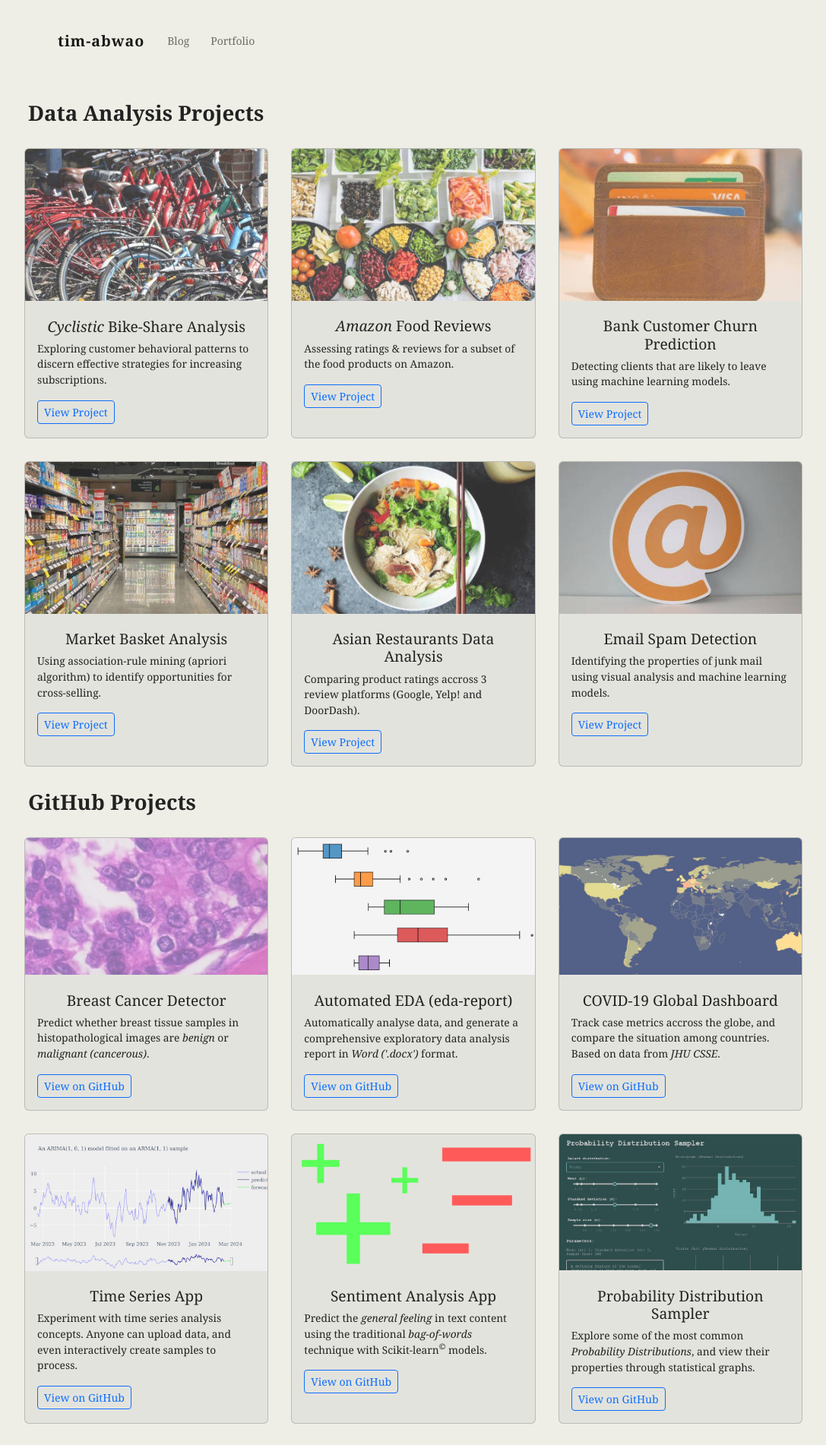
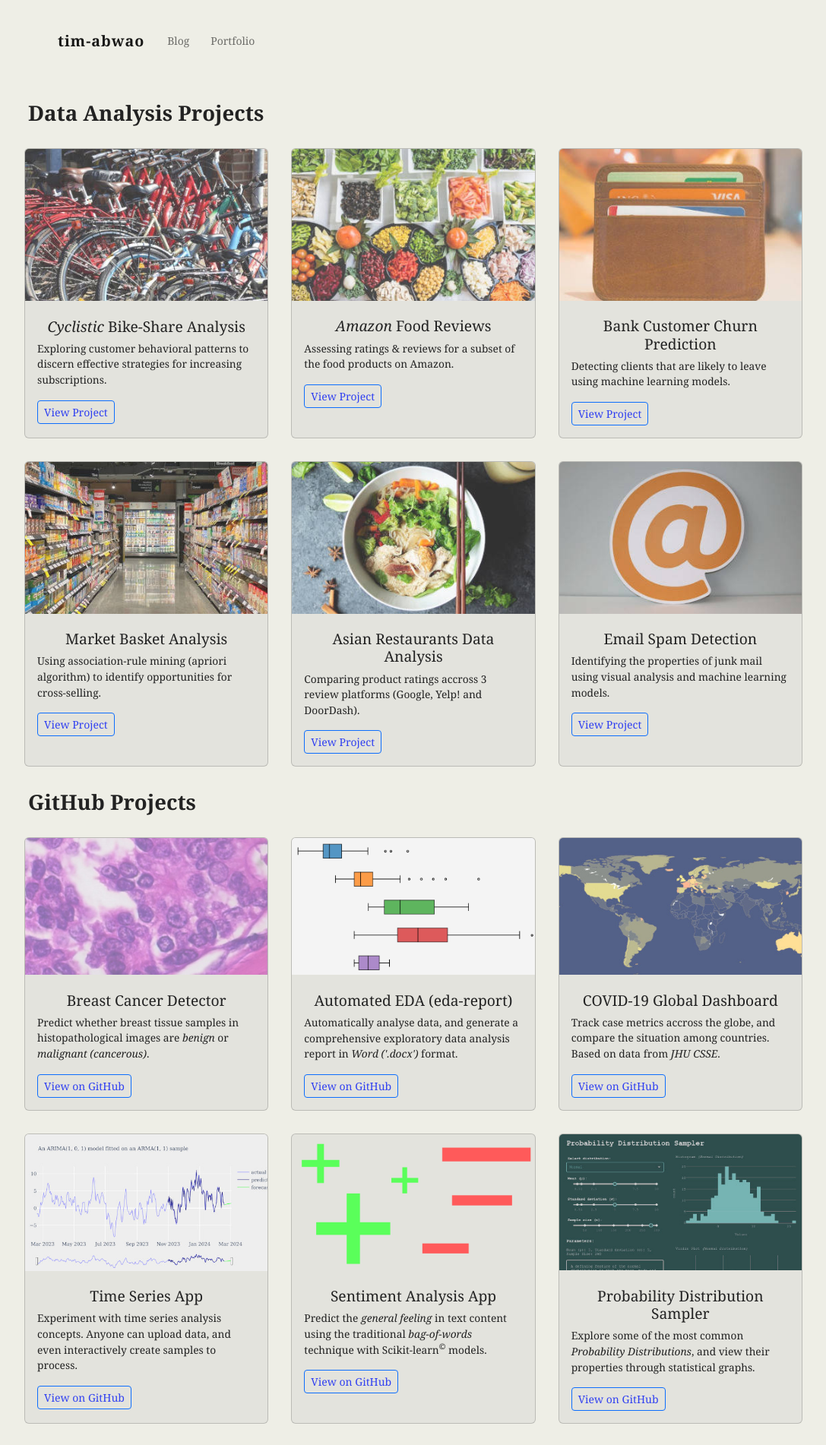
Before and after one commit to Tim-Abwao/tim-abwao.github.io, a Jekyll site: the page built from portfolio.html, in a window 1280 px wide. Shown: the top 1902 px of the page at 76% size, without its empty margins (96-1183 px from the left). Built offline with Jekyll 4.4.1, drawn with Linux system fonts in a browser that asks for light colours.

Commit message:
Update link color for better visibility
Tweak link color in dark and light mode to ensure sufficient contrast
ratio (for accessibility).

```diff
--- a/_sass/_base.sass
+++ b/_sass/_base.sass
@@ -7,7 +7,6 @@ body
   font-family: Georgia, 'Times New Roman', Times, serif
 
 a
-  color: #0077b3
   text-decoration: none
 
 a:hover
@@ -64,9 +63,12 @@ footer
 @media (prefers-color-scheme: light)
   @import "pygments-vs-light"
 
-  body,
+  body
     background-color: $light-background-color
     color: $light-font-color
+
+  a, .btn-outline-primary
+    color: #3040f1
 
   blockquote
     background-color: #ddd
@@ -98,6 +100,9 @@ footer
   body
     background-color: $dark-background-color
     color: $dark-font-color
+
+  a, .btn-outline-primary
+    color: #5599e4
 
   blockquote
     background-color: #444
--- a/portfolio.html
+++ b/portfolio.html
@@ -15,7 +15,7 @@ style: portfolio.css
 			<div class="card-body">
 				<h2 class="card-title">{{ project.title }}</h2>
 				<p class="card-text">{{ project.summary }}</p>
-				<a href="{{ project.link }}" class="btn btn btn-outline-primary btn-sm">View Project</a>
+				<a href="{{ project.link }}" class="btn btn-outline-primary btn-sm">View Project</a>
 			</div>
 		</div>
 		{% endfor %}
```
